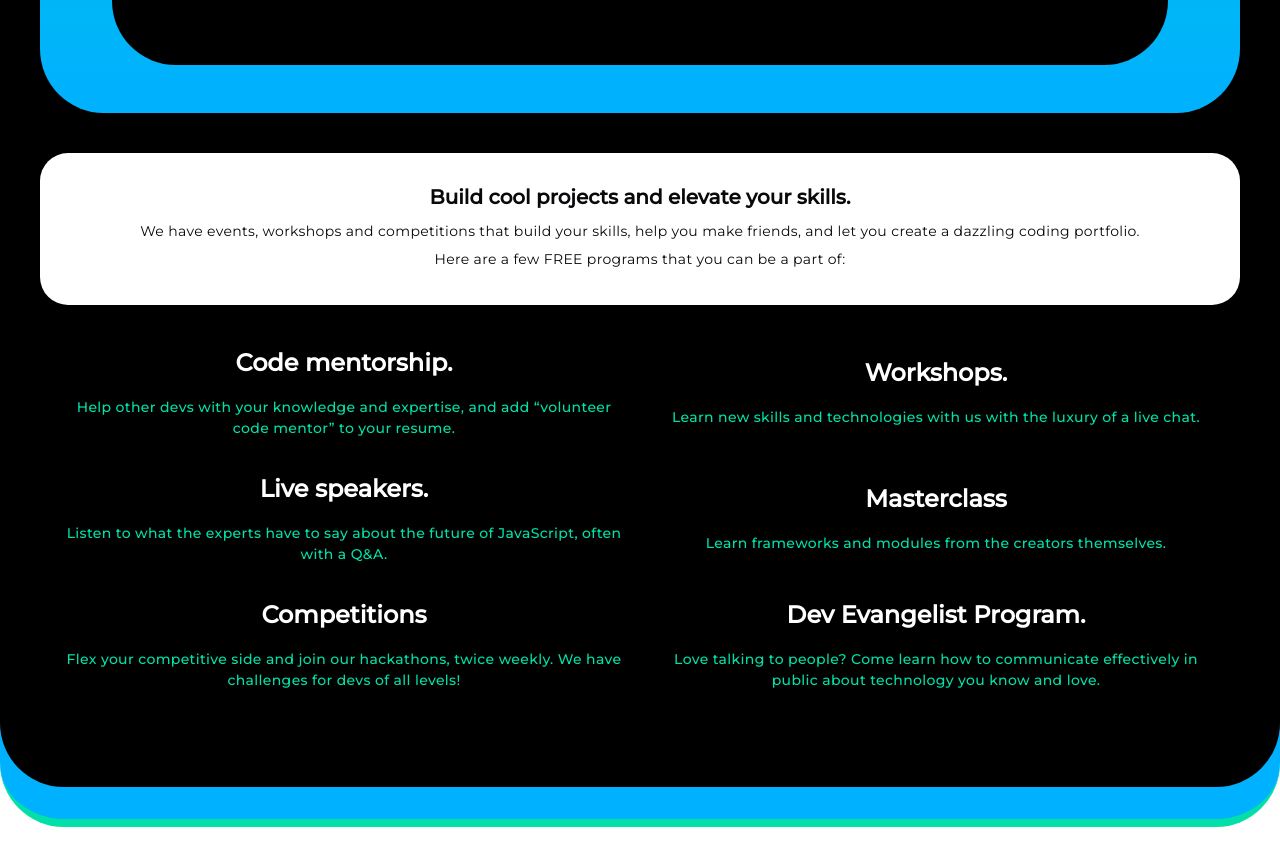
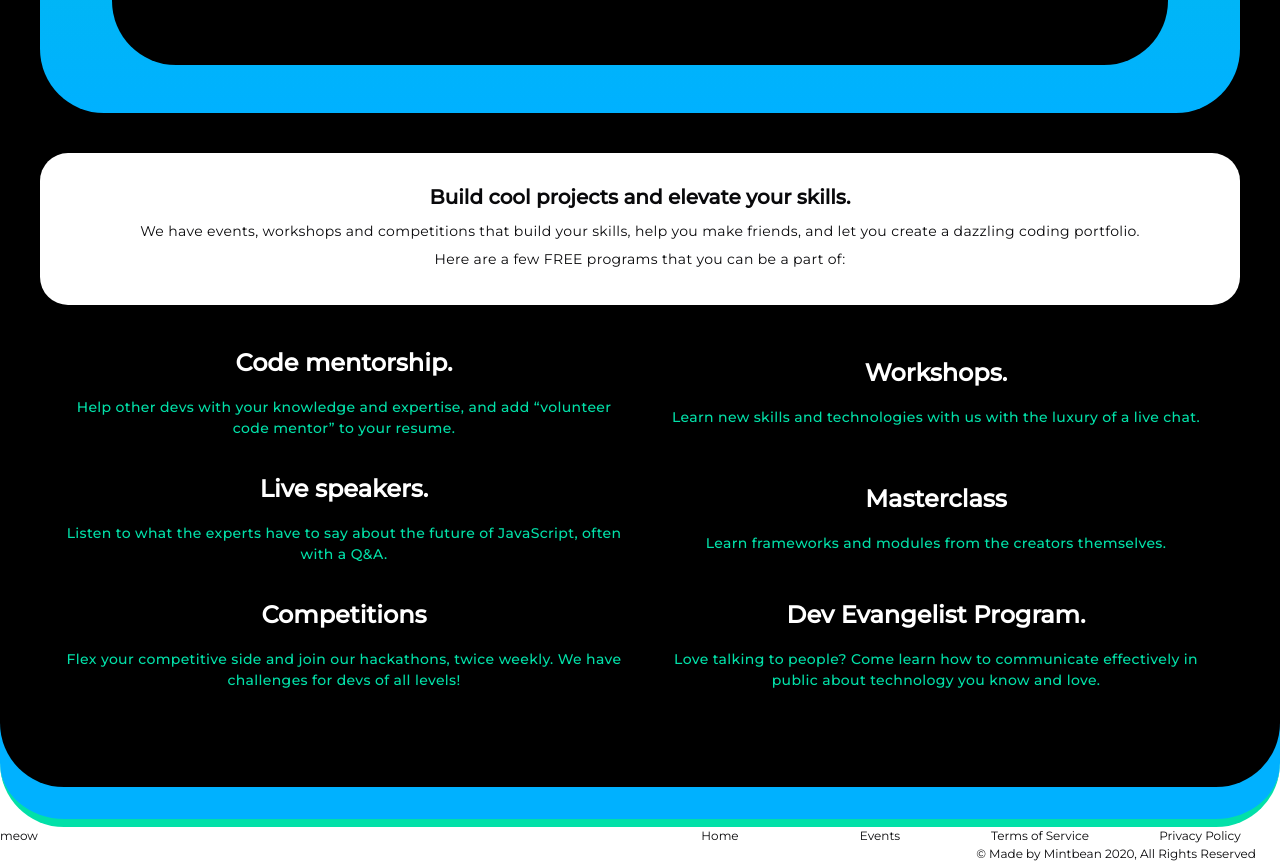
Before and after one commit to Folkwise-io/MintbeanPlatformV3-frontend, a React app: page / in a window 1280 px wide. Shown: the part 1169-2032 px from the top of the page. Before the commit the page ends 1996 px from the top, so only its background shows below. Built offline with nearby package versions, Linux system fonts and the light colour scheme; no server answers.

Commit message:
fixed weird import issues

```diff
--- a/src/views/layouts/GlobalLayout.tsx
+++ b/src/views/layouts/GlobalLayout.tsx
@@ -46,7 +46,6 @@ const GlobalLayout: FC<StateMapping & DispatchMapping> = ({ toasts, removeToast,
     <div>
       <Navbar />
       {children}
-
       <div>
         <div className="fixed top-0" style={{ marginTop: "40px" }}>
           {toasts.map((toast: Toast, index: number) => (
@@ -54,6 +53,7 @@ const GlobalLayout: FC<StateMapping & DispatchMapping> = ({ toasts, removeToast,
           ))}
         </div>
       </div>
+      <Footer footer={footerArgs} />
     </div>
   );
 };
```
